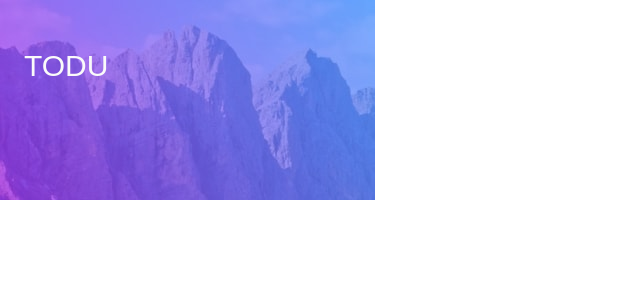
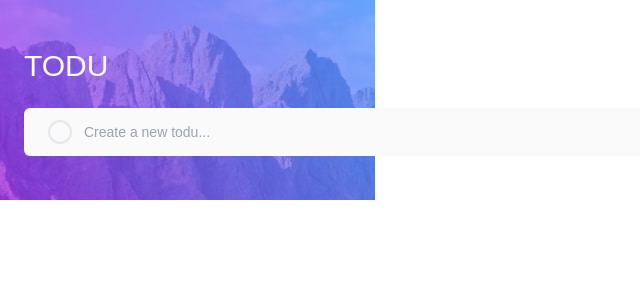
Before and after one commit to GrzegorzBanaszak/todo_graphql, a React (Create React App) app in the folder client/: page / in a window 1280 px wide. Shown: the top 300 px of the page, without its empty margins (0-640 px from the left). Built offline with nearby package versions, Linux system fonts and the light colour scheme.

Commit message:
Add light version add task

```diff
--- a/client/src/App.js
+++ b/client/src/App.js
@@ -1,3 +1,4 @@
+import AddTask from "./components/AddTask";
 import light from "./images/bg-mobile-light.jpg";
 import lightIcon from "./images/icon-moon.svg";
 function App() {
@@ -13,6 +14,7 @@ function App() {
             <img src={lightIcon} alt="toggle" />
           </div>
         </header>
+        <AddTask />
       </div>
     </main>
   );
--- /dev/null
+++ b/client/src/components/AddTask.js
@@ -0,0 +1,19 @@
+import React from "react";
+
+const AddTask = () => {
+  return (
+    <div
+      className="flex mt-6 bg-veryLightGray p-3 rounded-md space-x-3 items-center
+    "
+    >
+      <div className="w-6 h-6 ml-3 border-2 rounded-full"></div>
+      <input
+        type="text"
+        placeholder="Create a new todu..."
+        className="border-none focus:outline-none bg-veryLightGray text-sm"
+      />
+    </div>
+  );
+};
+
+export default AddTask;
```
